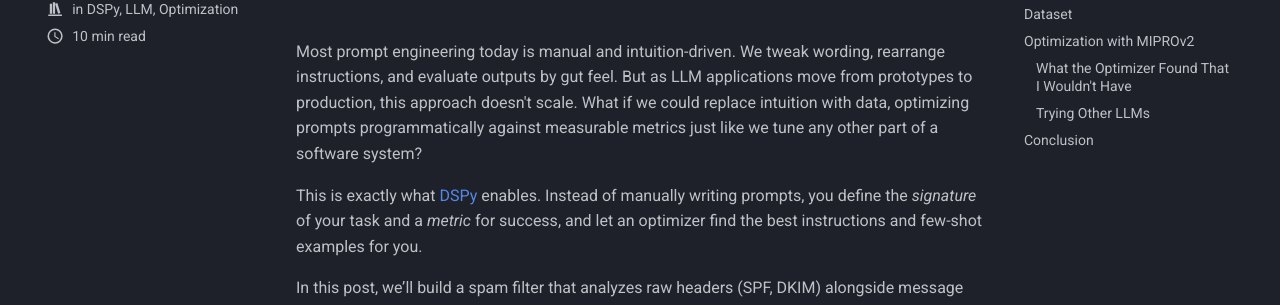
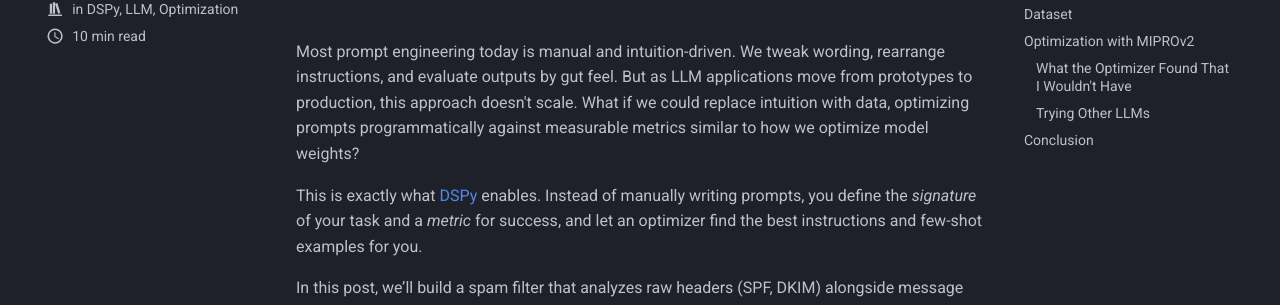
Before and after one commit to maltehedderich/blog, an MkDocs documentation site: the page built from docs/posts/dspy_miprov2.md, in a window 1280 px wide and 900 px high. Shown: the part 223-528 px from the top of the window. Built offline with MkDocs 1.6.1 and Material for MkDocs 9.7.7, drawn with Linux system fonts in a browser that asks for light colours; some of the changed text lies outside the part shown.

Commit message:
fix: refine wording for clarity and add base URL for LMs in DSPy MIPROv2 example

```diff
--- a/docs/posts/dspy_miprov2.md
+++ b/docs/posts/dspy_miprov2.md
@@ -13,7 +13,7 @@ draft: false
 
 # Programmatic Prompt Optimization: Building a Spam Filter with DSPy and MIPROv2
 
-Most prompt engineering today is manual and intuition-driven. We tweak wording, rearrange instructions, and evaluate outputs by gut feel. But as LLM applications move from prototypes to production, this approach doesn't scale. What if we could replace intuition with data, optimizing prompts programmatically against measurable metrics just like we tune any other part of a software system?
+Most prompt engineering today is manual and intuition-driven. We tweak wording, rearrange instructions, and evaluate outputs by gut feel. But as LLM applications move from prototypes to production, this approach doesn't scale. What if we could replace intuition with data, optimizing prompts programmatically against measurable metrics similar to how we optimize model weights?
 
 <!-- more -->
 
```
Also changed, not shown: other parts of docs/posts/dspy_miprov2.md (+2 -0 lines).
